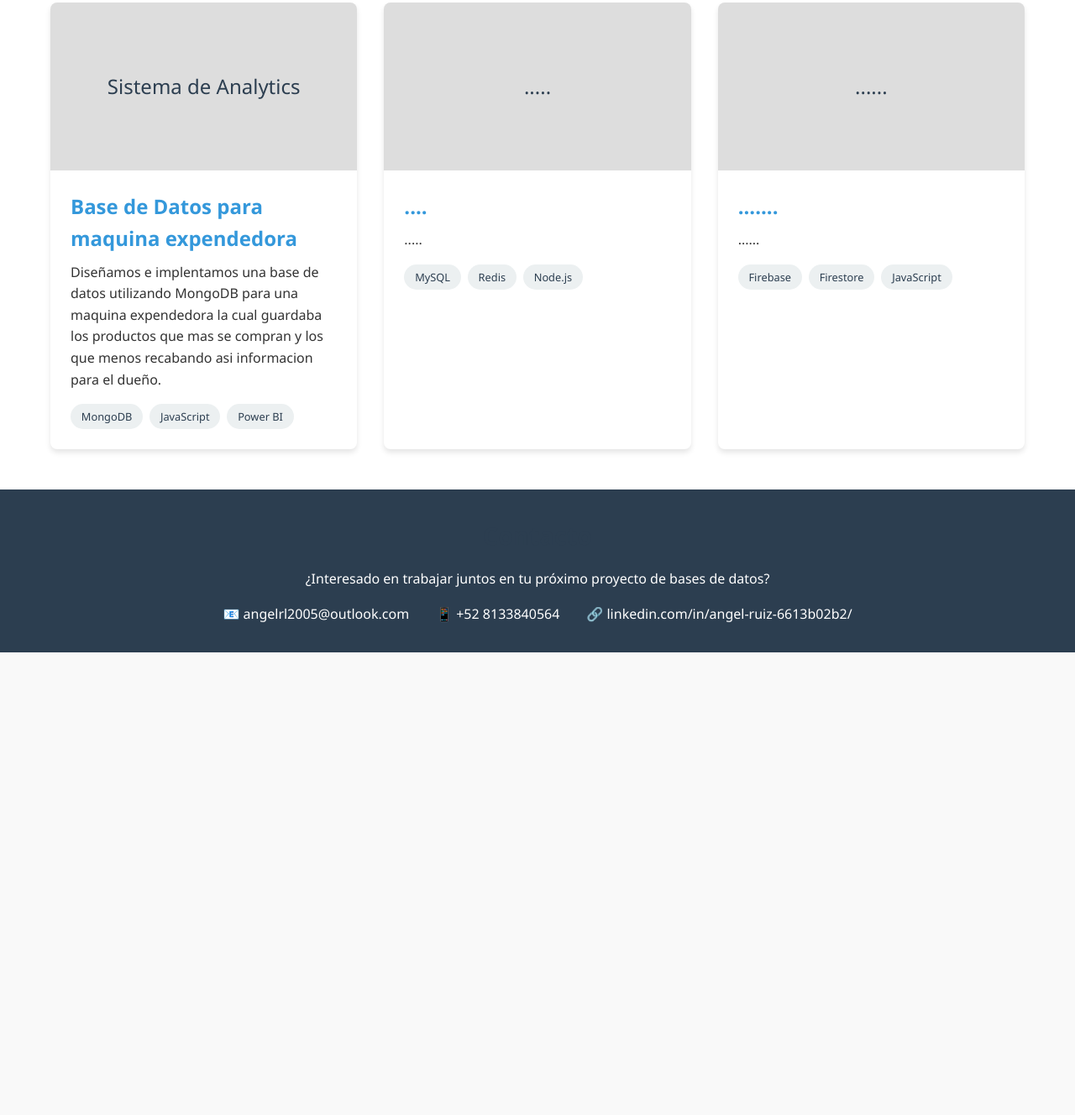
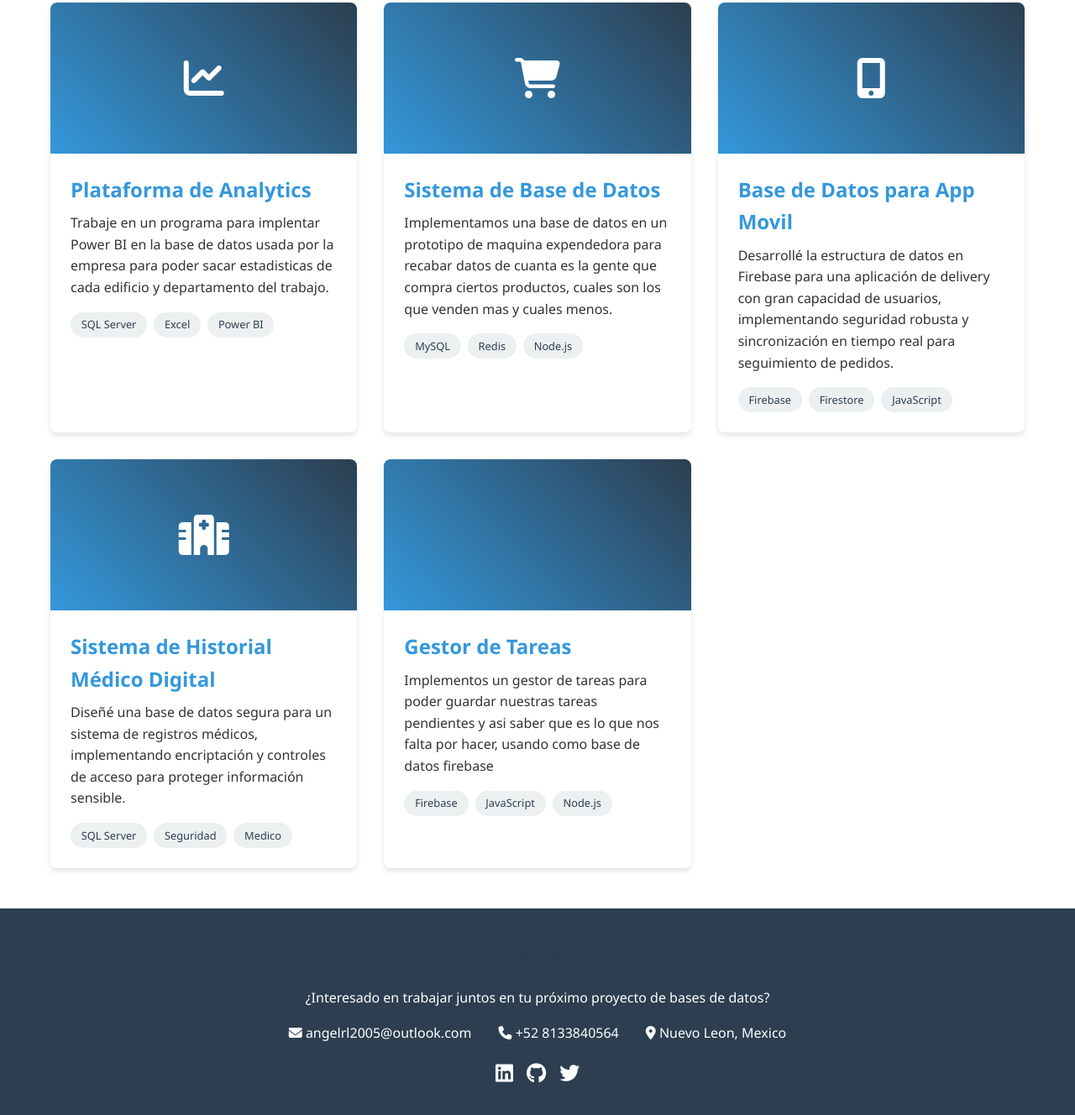
Before and after one commit to yoggoo/angelruiz2155.github.io, a plain HTML site: page index.html in a window 1280 px wide. Shown: the part 1306-2634 px from the top of the page at 84% size. Before the commit the page ends 2083 px from the top, so only its background shows below. Drawn offline with Linux system fonts and the light colour scheme.

Commit message:
index.html

```diff
--- a/index.html
+++ b/index.html
@@ -4,6 +4,7 @@
     <meta charset="UTF-8">
     <meta name="viewport" content="width=device-width, initial-scale=1.0">
     <title>Especialista en Bases de Datos | Portafolio Profesional</title>
+    <link rel="stylesheet" href="https://cdnjs.cloudflare.com/ajax/libs/font-awesome/6.4.0/css/all.min.css">
     <style>
         :root {
             --primary-color: #2c3e50;
@@ -110,6 +111,7 @@
             padding: 1.5rem;
             box-shadow: var(--shadow);
             transition: transform 0.3s ease;
+            text-align: center;
         }
 
         .tech-card:hover {
@@ -134,16 +136,21 @@
             border-radius: 8px;
             overflow: hidden;
             box-shadow: var(--shadow);
+            transition: transform 0.3s ease;
+        }
+
+        .project-card:hover {
+            transform: translateY(-5px);
         }
 
         .project-img {
-            height: 200px;
-            background-color: #ddd;
+            height: 180px;
+            background: linear-gradient(45deg, #3498db, #2c3e50);
             display: flex;
             align-items: center;
             justify-content: center;
-            color: var(--primary-color);
-            font-size: 1.5rem;
+            color: white;
+            font-size: 3rem;
         }
 
         .project-content {
@@ -179,6 +186,23 @@
             margin-top: 1rem;
         }
 
+        .social-icons {
+            display: flex;
+            justify-content: center;
+            gap: 1rem;
+            margin-top: 1rem;
+        }
+
+        .social-icons a {
+            color: white;
+            font-size: 1.5rem;
+            transition: color 0.3s ease;
+        }
+
+        .social-icons a:hover {
+            color: var(--secondary-color);
+        }
+
         @media (max-width: 768px) {
             .tech-grid, .projects-grid {
                 grid-template-columns: 1fr;
@@ -196,8 +220,8 @@
     <header>
         <div class="container">
             <div class="profile">
-                <div class="avatar">DB</div>
-                <h1>Angel Ruiz</h1>
+                <div class="avatar"><i class="fas fa-database"></i></div>
+                <h1>Angel Alan Ruiz Lopez</h1>
                 <p>Especialista Senior en Bases de Datos y Soporte Técnico</p>
             </div>
         </div>
@@ -218,22 +242,22 @@
             <h2>Tecnologías y Lenguajes</h2>
             <div class="tech-grid">
                 <div class="tech-card">
-                    <div class="tech-icon">SQL</div>
+                    <div class="tech-icon"><i class="fas fa-database"></i></div>
                     <h3>SQL Server</h3>
                     <p>Especializado en administración, optimización de consultas, implementación de stored procedures y diseño de esquemas de bases de datos empresariales.</p>
                 </div>
                 <div class="tech-card">
-                    <div class="tech-icon">MySQL</div>
+                    <div class="tech-icon"><i class="fas fa-database"></i></div>
                     <h3>MySQL</h3>
                     <p>Experiencia en configuración de clusters de alta disponibilidad, replicación de datos y optimización del rendimiento para aplicaciones web.</p>
                 </div>
                 <div class="tech-card">
-                    <div class="tech-icon">Mongo</div>
+                    <div class="tech-icon"><i class="fas fa-database"></i></div>
                     <h3>MongoDB</h3>
                     <p>Desarrollo de soluciones NoSQL para big data, implementación de agregaciones complejas y diseño de esquemas flexibles para aplicaciones modernas.</p>
                 </div>
                 <div class="tech-card">
-                    <div class="tech-icon">FB</div>
+                    <div class="tech-icon"><i class="fas fa-cloud"></i></div>
                     <h3>Firebase</h3>
                     <p>Implementación de bases de datos en tiempo real, autenticación de usuarios y servicios cloud para aplicaciones móviles y web.</p>
                 </div>
@@ -246,22 +270,22 @@
             <h2>Proyectos Realizados</h2>
             <div class="projects-grid">
                 <div class="project-card">
-                    <div class="project-img">Sistema de Analytics</div>
+                    <div class="project-img"><i class="fas fa-chart-line"></i></div>
                     <div class="project-content">
-                        <h3>Base de Datos para maquina expendedora</h3>
-                        <p> Diseñamos e implentamos una base de datos utilizando MongoDB para una maquina expendedora la cual guardaba los productos que mas se compran y los que menos recabando asi informacion para el dueño.</p>
+                        <h3>Plataforma de Analytics</h3>
+                        <p>Trabaje en un programa para implentar Power BI en la base de datos usada por la empresa para poder sacar estadisticas de cada edificio y departamento del trabajo.</p>
                         <div class="project-tags">
-                            <span class="tag">MongoDB</span>
-                            <span class="tag">JavaScript</span>
+                            <span class="tag">SQL Server</span>
+                            <span class="tag">Excel </span>
                             <span class="tag">Power BI</span>
                         </div>
                     </div>
                 </div>
                 <div class="project-card">
-                    <div class="project-img">.....</div>
+                    <div class="project-img"><i class="fas fa-shopping-cart"></i></div>
                     <div class="project-content">
-                        <h3>....</h3>
-                        <p>.....</p>
+                        <h3>Sistema de Base de Datos</h3>
+                        <p>Implementamos una base de datos en un prototipo de maquina expendedora para recabar datos de cuanta es la gente que compra ciertos productos, cuales son los que venden mas y cuales menos.</p>
                         <div class="project-tags">
                             <span class="tag">MySQL</span>
                             <span class="tag">Redis</span>
@@ -270,14 +294,38 @@
                     </div>
                 </div>
                 <div class="project-card">
-                    <div class="project-img">......</div>
+                    <div class="project-img"><i class="fas fa-mobile-alt"></i></div>
                     <div class="project-content">
-                        <h3>.......</h3>
-                        <p>......</p>
+                        <h3>Base de Datos para App Movil</h3>
+                        <p>Desarrollé la estructura de datos en Firebase para una aplicación de delivery con gran capacidad de usuarios, implementando seguridad robusta y sincronización en tiempo real para seguimiento de pedidos.</p>
                         <div class="project-tags">
                             <span class="tag">Firebase</span>
                             <span class="tag">Firestore</span>
                             <span class="tag">JavaScript</span>
+                        </div>
+                    </div>
+                </div>
+                <div class="project-card">
+                    <div class="project-img"><i class="fas fa-hospital"></i></div>
+                    <div class="project-content">
+                        <h3>Sistema de Historial Médico Digital</h3>
+                        <p>Diseñé una base de datos segura para un sistema de registros médicos, implementando encriptación y controles de acceso para proteger información sensible.</p>
+                        <div class="project-tags">
+                            <span class="tag">SQL Server</span>
+                            <span class="tag">Seguridad</span>
+                            <span class="tag">Medico</span>
+                        </div>
+                    </div>
+                </div>
+                <div class="project-card">
+                    <div class="project-img"><i ></i></div>
+                    <div class="project-content">
+                        <h3>Gestor de Tareas</h3>
+                        <p>Implementos un gestor de tareas para poder guardar nuestras tareas pendientes y asi saber que es lo que nos falta por hacer, usando como base de datos firebase</p>
+                        <div class="project-tags">
+                            <span class="tag">Firebase</span>
+                            <span class="tag">JavaScript</span>
+                            <span class="tag">Node.js</span>
                         </div>
                     </div>
                 </div>
@@ -290,9 +338,14 @@
             <h2>Contacto</h2>
             <p>¿Interesado en trabajar juntos en tu próximo proyecto de bases de datos?</p>
             <div class="contact-info">
-                <p>📧 angelrl2005@outlook.com</p>
-                <p>📱 +52 8133840564</p>
-                <p>🔗 linkedin.com/in/angel-ruiz-6613b02b2/</p>
+                <p><i class="fas fa-envelope"></i> angelrl2005@outlook.com</p>
+                <p><i class="fas fa-phone"></i> +52 8133840564</p>
+                <p><i class="fas fa-map-marker-alt"></i> Nuevo Leon, Mexico</p>
+            </div>
+            <div class="social-icons">
+                <a href="#"><i class="fab fa-linkedin"></i></a>
+                <a href="#"><i class="fab fa-github"></i></a>
+                <a href="#"><i class="fab fa-twitter"></i></a>
             </div>
         </div>
     </footer>
```
